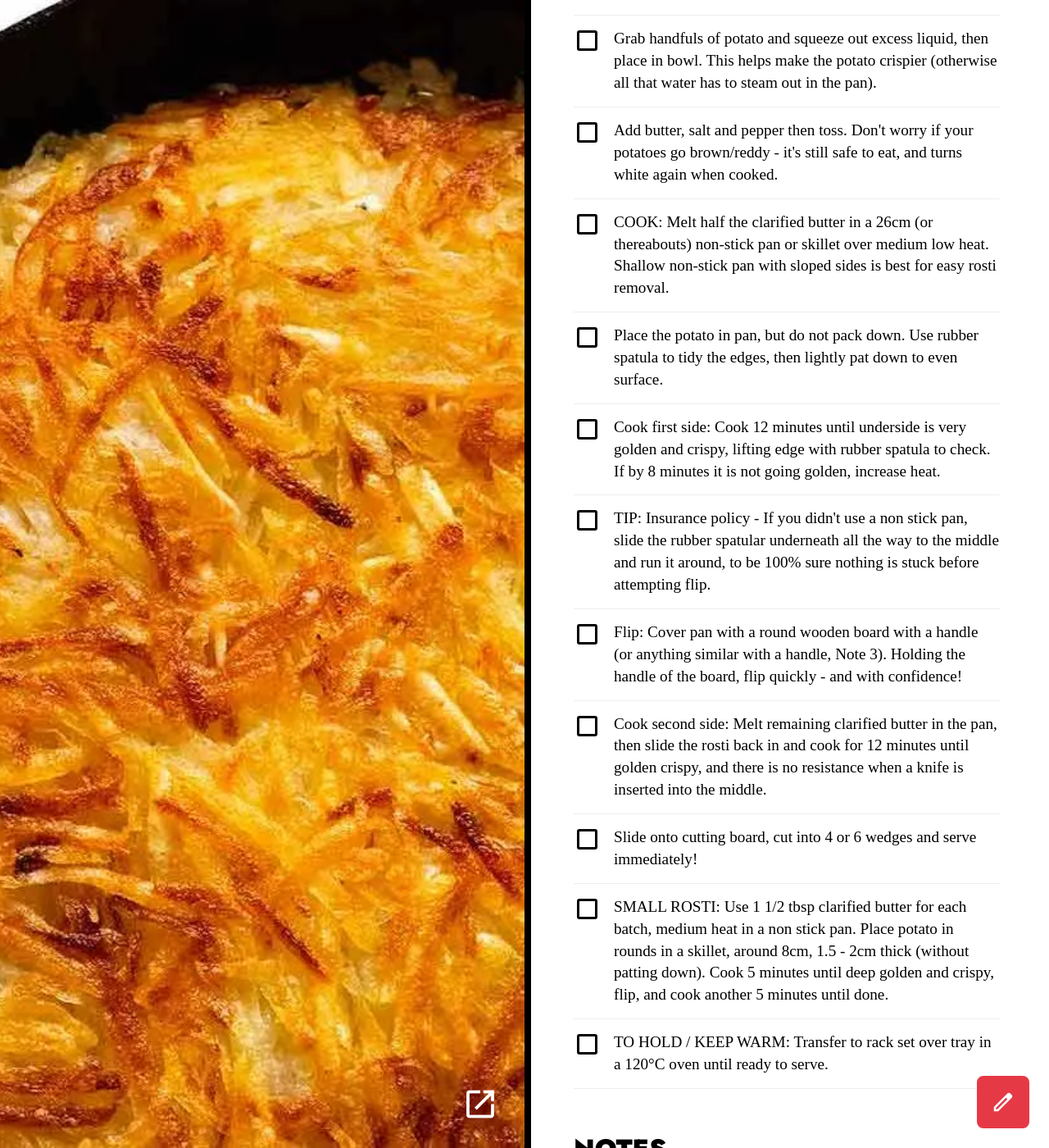
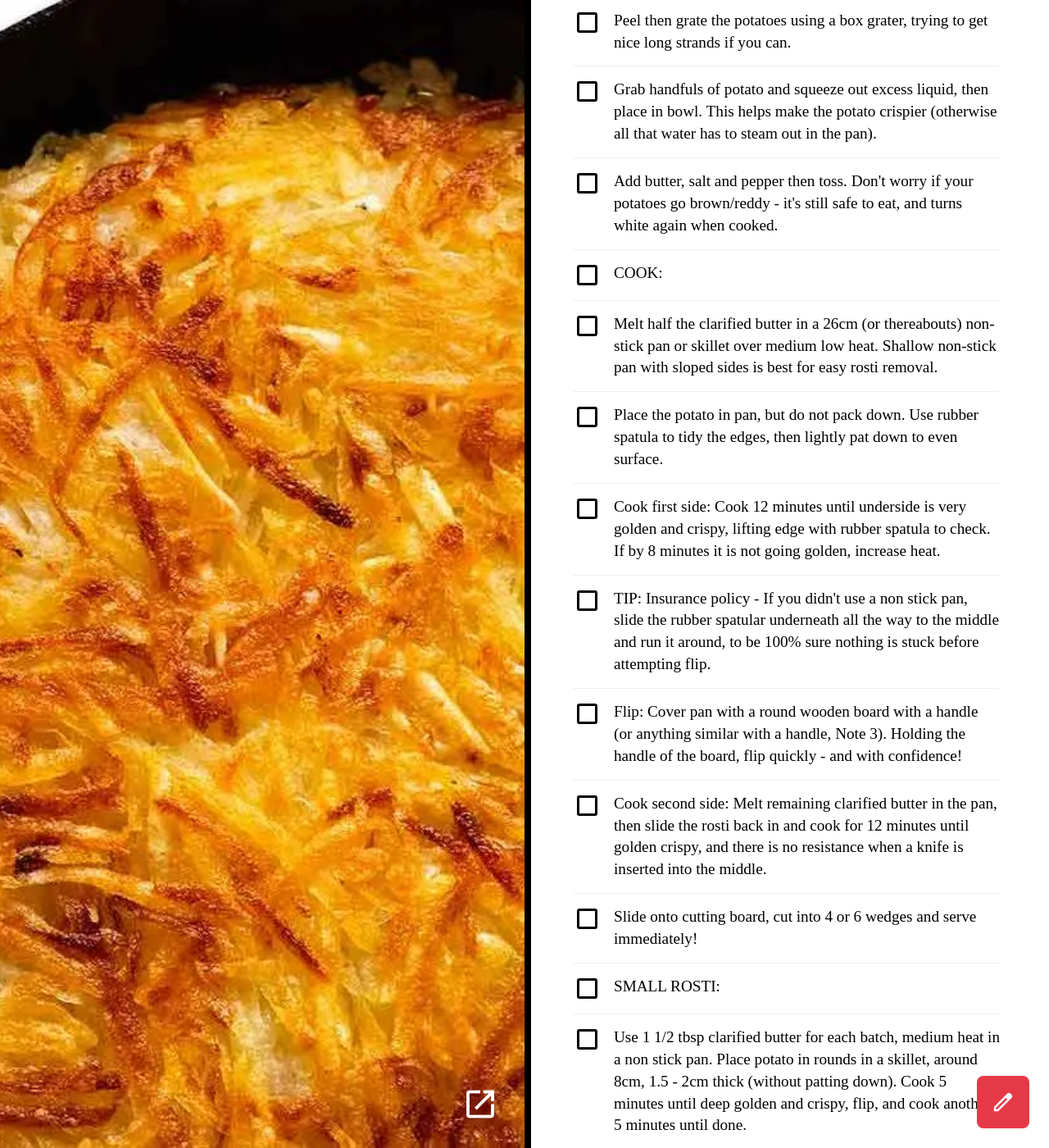
Before and after one commit to amp800/chowdown, a Jekyll site: the page built from _recipes/potato-rosti.md, in a window 1280 px wide and 1400 px high, scrolled down 1422 px. Shown: the whole window at 82% size. Built offline with Jekyll 4.4.1, drawn with Linux system fonts in a browser that asks for light colours; some of the changed text lies outside the part shown.

Commit message:
Edit recipe _recipes/potato-rosti.md

```diff
--- a/_recipes/potato-rosti.md
+++ b/_recipes/potato-rosti.md
@@ -23,13 +23,15 @@ ingredients:
 - 60 gram / 4 tablespoon clarified butter / ghee (separated (sub half butter, half vegetable oil) (note 2))
 # ---
 directions:
-- 'GRATE & SQUEEZE: Peel then grate the potatoes using a box grater, trying to get nice long strands if you can.'
+- 'GRATE & SQUEEZE:'
+- Peel then grate the potatoes using a box grater, trying to get nice long strands if you can.
 - Grab handfuls of potato and squeeze out excess liquid, then place in bowl. This helps make the potato crispier (otherwise
   all that water has to steam out in the pan).
 - Add butter, salt and pepper then toss. Don't worry if your potatoes go brown/reddy - it's still safe to eat, and turns white
   again when cooked.
-- 'COOK: Melt half the clarified butter in a 26cm (or thereabouts) non-stick pan or skillet over medium low heat. Shallow
-  non-stick pan with sloped sides is best for easy rosti removal.'
+- 'COOK:'
+- Melt half the clarified butter in a 26cm (or thereabouts) non-stick pan or skillet over medium low heat. Shallow non-stick
+  pan with sloped sides is best for easy rosti removal.
 - Place the potato in pan, but do not pack down. Use rubber spatula to tidy the edges, then lightly pat down to even surface.
 - 'Cook first side: Cook 12 minutes until underside is very golden and crispy, lifting edge with rubber spatula to check.
   If by 8 minutes it is not going golden, increase heat.'
@@ -40,9 +42,10 @@ directions:
 - 'Cook second side: Melt remaining clarified butter in the pan, then slide the rosti back in and cook for 12 minutes until
   golden crispy, and there is no resistance when a knife is inserted into the middle.'
 - Slide onto cutting board, cut into 4 or 6 wedges and serve immediately!
-- 'SMALL ROSTI: Use 1 1/2 tbsp clarified butter for each batch, medium heat in a non stick pan. Place potato in rounds in
-  a skillet, around 8cm, 1.5 - 2cm thick (without patting down). Cook 5 minutes until deep golden and crispy, flip, and cook
-  another 5 minutes until done.'
+- 'SMALL ROSTI:'
+- Use 1 1/2 tbsp clarified butter for each batch, medium heat in a non stick pan. Place potato in rounds in a skillet, around
+  8cm, 1.5 - 2cm thick (without patting down). Cook 5 minutes until deep golden and crispy, flip, and cook another 5 minutes
+  until done.
 - 'TO HOLD / KEEP WARM: Transfer to rack set over tray in a 120°C oven until ready to serve.'
 # ---
 notes:
```
